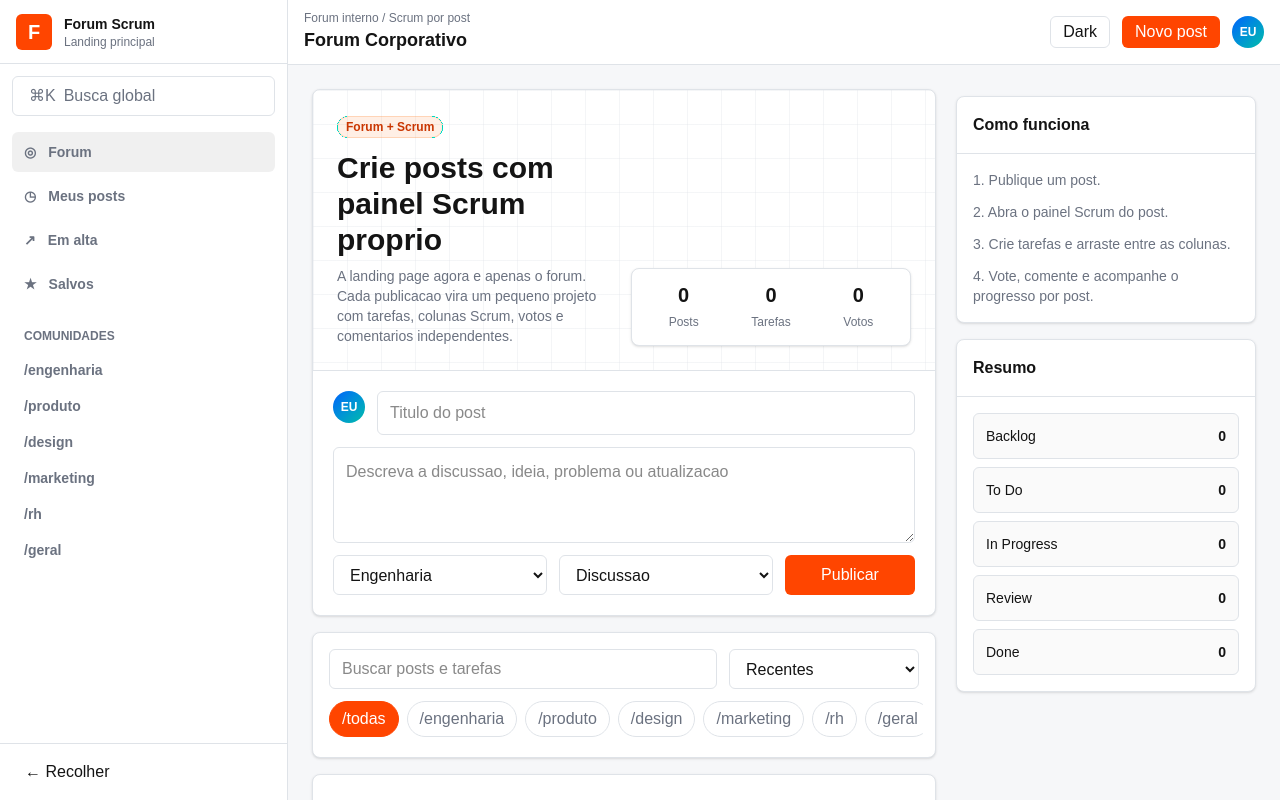
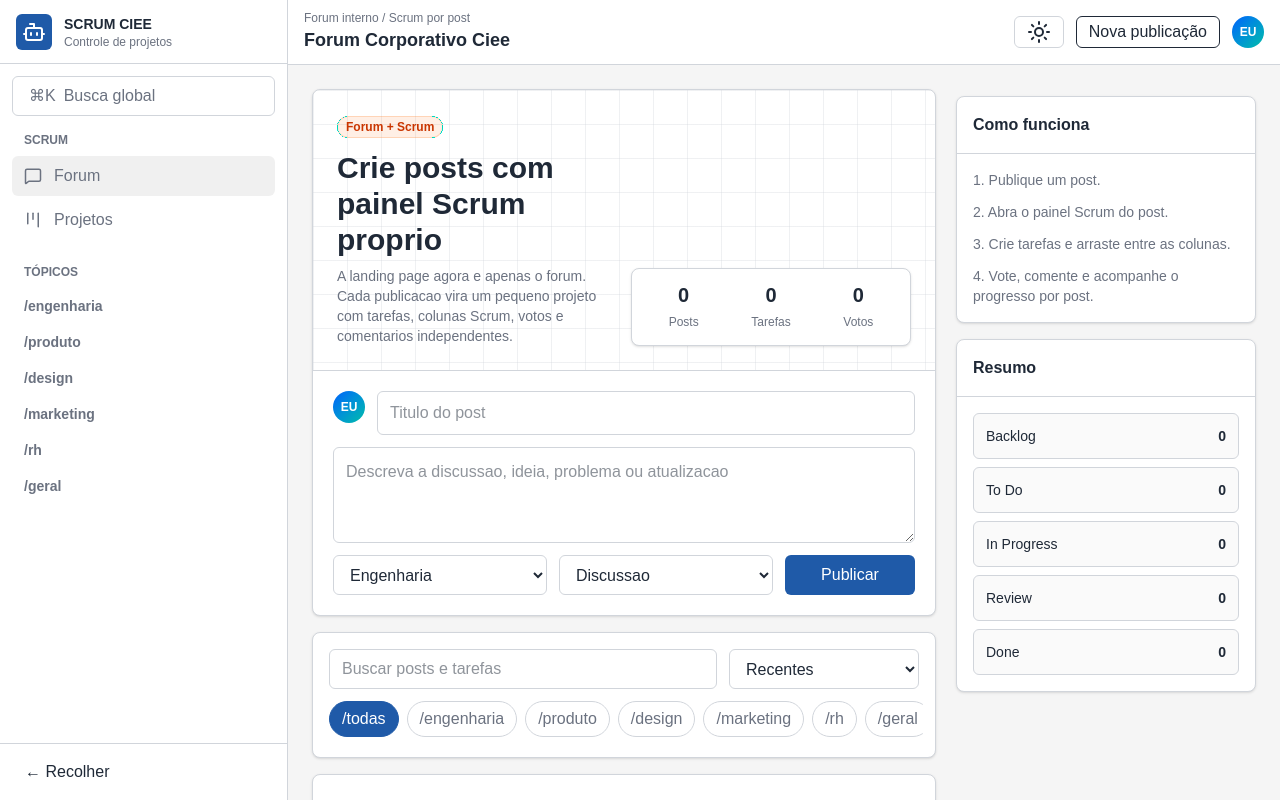
Before and after one commit to Monespira/Ouroboros, a Next.js app in the folder Frontend/: page / in a window 1280 px wide. Shown: the top 800 px of the page. Built offline with nearby package versions, Linux system fonts and the light colour scheme.

Commit message:
(Ajust) Ajuste na UI/Tela de projetos

```diff
--- a/Frontend/app/globals.css
+++ b/Frontend/app/globals.css
@@ -2,28 +2,35 @@
 
 :root {
   color-scheme: light;
-  --background: #f6f7f9;
-  --foreground: #141414;
+
+  --background: #f5f5f5;
+  --foreground: #1f2937;
+
   --card: #ffffff;
   --muted: #6b7280;
-  --border: #dfe3e8;
-  --accent: #ff4500;
-  --accent-2: #2563eb;
+  --border: #d1d5db;
+
+  --accent: #1f5aa8;
+  --accent-2: #f58220;
+
   --success: #16a34a;
 }
 
 .dark {
   color-scheme: dark;
-  --background: #0d0f12;
-  --foreground: #eef2f6;
-  --card: #15181d;
-  --muted: #9aa4b2;
-  --border: #252b33;
-  --accent: #ff6a2a;
-  --accent-2: #60a5fa;
+
+  --background: #0f172a;
+  --foreground: #f8fafc;
+
+  --card: #1e293b;
+  --muted: #94a3b8;
+  --border: #334155;
+
+  --accent: #3b82f6;
+  --accent-2: #fb923c;
+
   --success: #22c55e;
 }
-
 * {
   box-sizing: border-box;
 }
--- a/Frontend/app/layout.tsx
+++ b/Frontend/app/layout.tsx
@@ -2,7 +2,7 @@ import type { Metadata } from "next";
 import "./globals.css";
 
 export const metadata: Metadata = {
-  title: "ScrumHub Enterprise",
+  title: "ScrumHub Ciee",
   description: "Gestao Scrum, projetos, forum interno e colaboracao corporativa.",
 };
 
--- a/Frontend/components/layout/app-shell.tsx
+++ b/Frontend/components/layout/app-shell.tsx
@@ -3,13 +3,25 @@
 import { useEffect, useState } from "react";
 import { Button } from "@/components/ui/button";
 import { Avatar } from "@/components/ui/avatar";
+import { Bot, Sun, Moon, Folder, Plus, X, MessageSquare, Kanban } from "lucide-react";
 
-const nav = ["Forum", "Meus posts", "Em alta", "Salvos"];
+const initialProjects = [
+  { id: 1, name: "Portal CIEE", description: "Portal principal de estagiários e empresas." },
+  { id: 2, name: "ScrumHub", description: "Ferramenta interna de gerenciamento ágil." },
+  { id: 3, name: "RH Interno", description: "Sistema de triagem e onboarding." },
+];
 
 export function AppShell({ children }: { children: React.ReactNode }) {
   const [collapsed, setCollapsed] = useState(false);
   const [dark, setDark] = useState(false);
   const [commandOpen, setCommandOpen] = useState(false);
+
+  // Estado para controlar qual aba está ativa ("forum" ou "projetos")
+  const [activeTab, setActiveTab] = useState<"forum" | "projetos">("forum");
+
+  const [projects, setProjects] = useState(initialProjects);
+  const [newProjectName, setNewProjectName] = useState("");
+  const [createOpen, setCreateOpen] = useState(false);
 
   useEffect(() => {
     document.documentElement.classList.toggle("dark", dark);
@@ -22,13 +34,23 @@ export function AppShell({ children }: { children: React.ReactNode }) {
         setCommandOpen((value) => !value);
       }
     }
-
     window.addEventListener("keydown", onKeyDown);
     return () => window.removeEventListener("keydown", onKeyDown);
   }, []);
 
+  function handleCreateProject() {
+    if (!newProjectName.trim()) return;
+    setProjects((prev) => [
+      ...prev,
+      { id: Date.now(), name: newProjectName.trim(), description: "Sem descrição informada." },
+    ]);
+    setNewProjectName("");
+    setCreateOpen(false);
+  }
+
   return (
-    <div className="min-h-screen">
+    <div className="min-h-screen bg-[var(--background)] text-[var(--foreground)]">
+      {/* BARRA LATERAL */}
       <aside
         className={[
           "fixed inset-y-0 left-0 z-30 hidden border-r border-[var(--border)] bg-[var(--card)] lg:flex lg:flex-col",
@@ -36,11 +58,13 @@ export function AppShell({ children }: { children: React.ReactNode }) {
         ].join(" ")}
       >
         <div className="flex h-16 items-center gap-3 border-b border-[var(--border)] px-4">
-          <div className="grid h-9 w-9 place-items-center rounded-md bg-[var(--accent)] text-xl font-black text-white">F</div>
+          <div className="grid h-9 w-9 place-items-center rounded-md bg-[var(--accent)] text-xl font-black text-white">
+            <Bot size={24} />
+          </div>
           {!collapsed && (
             <div>
-              <p className="text-sm font-black">Forum Scrum</p>
-              <p className="text-xs text-muted">Landing principal</p>
+              <p className="text-sm font-black">SCRUM CIEE</p>
+              <p className="text-xs text-muted">Controle de projetos</p>
             </div>
           )}
         </div>
@@ -54,27 +78,43 @@ export function AppShell({ children }: { children: React.ReactNode }) {
             ⌘K {!collapsed && <span>Busca global</span>}
           </Button>
 
+          <p className="mb-2 px-3 text-xs font-bold uppercase text-muted">Scrum</p>
           <nav className="space-y-1">
-            {nav.map((item, index) => (
-              <a
-                key={item}
-                href={`#${item.toLowerCase()}`}
+            {/* Opção Forum */}
+            <button
+              onClick={() => setActiveTab("forum")}
               className={[
-                  "flex h-10 items-center gap-3 rounded-md px-3 text-sm font-semibold text-muted hover:bg-black/[0.05] dark:hover:bg-white/[0.08]",
-                  index === 0 ? "bg-black/[0.06] text-[var(--foreground)] dark:bg-white/[0.08]" : "",
+                "flex h-10 w-full items-center gap-3 rounded-md px-3 text-sm font-semibold text-muted hover:bg-black/[0.05] dark:hover:bg-white/[0.08]",
+                activeTab === "forum" ? "bg-black/[0.06] text-[var(--foreground)] dark:bg-white/[0.08]" : "",
               ].join(" ")}
             >
-                <span>{["◎", "◷", "↗", "★"][index]}</span>
-                {!collapsed && <span>{item}</span>}
-              </a>
-            ))}
+              <MessageSquare size={18} />
+              {!collapsed && <span>Forum</span>}
+            </button>
+
+            {/* Opção Projetos */}
+            <button
+              onClick={() => setActiveTab("projetos")}
+              className={[
+                "flex h-10 w-full items-center gap-3 rounded-md px-3 text-sm font-semibold text-muted hover:bg-black/[0.05] dark:hover:bg-white/[0.08]",
+                activeTab === "projetos" ? "bg-black/[0.06] text-[var(--foreground)] dark:bg-white/[0.08]" : "",
+              ].join(" ")}
+            >
+              <Kanban size={18} />
+              {!collapsed && <span>Projetos</span>}
+            </button>
           </nav>
 
-          {!collapsed && (
+          {/* Só exibe os tópicos do fórum se o menu não estiver colapsado e se estiver na aba fórum */}
+          {!collapsed && activeTab === "forum" && (
             <div className="mt-6">
-              <p className="mb-2 px-3 text-xs font-bold uppercase text-muted">Comunidades</p>
+              <p className="mb-2 px-3 text-xs font-bold uppercase text-muted">Tópicos</p>
               {["/engenharia", "/produto", "/design", "/marketing", "/rh", "/geral"].map((community) => (
-                <a key={community} href="#forum" className="block rounded-md px-3 py-2 text-sm font-semibold text-muted hover:bg-black/[0.05] dark:hover:bg-white/[0.08]">
+                <a
+                  key={community}
+                  href="#forum"
+                  className="block rounded-md px-3 py-2 text-sm font-semibold text-muted hover:bg-black/[0.05] dark:hover:bg-white/[0.08]"
+                >
                   {community}
                 </a>
               ))}
@@ -83,36 +123,113 @@ export function AppShell({ children }: { children: React.ReactNode }) {
         </div>
 
         <div className="border-t border-[var(--border)] p-3">
-          <Button variant="ghost" size="sm" className="w-full justify-start" onClick={() => setCollapsed(!collapsed)}>
+          <Button
+            variant="ghost"
+            size="sm"
+            className="w-full justify-start"
+            onClick={() => setCollapsed(!collapsed)}
+          >
             {collapsed ? "→" : "← Recolher"}
           </Button>
         </div>
       </aside>
 
+      {/* CONTEÚDO PRINCIPAL */}
       <div className={collapsed ? "lg:pl-20" : "lg:pl-72"}>
         <header className="sticky top-0 z-20 border-b border-[var(--border)] bg-[var(--card)]/92 px-4 backdrop-blur">
           <div className="mx-auto flex h-16 max-w-[1320px] items-center gap-3">
             <div className="min-w-0 flex-1">
-            <div className="text-xs text-muted">Forum interno / Scrum por post</div>
-            <h1 className="truncate text-lg font-black">Forum Corporativo</h1>
+              <div className="text-xs text-muted">
+                {activeTab === "forum" ? "Forum interno / Scrum por post" : "Dashboard / Visão Geral"}
+              </div>
+              <h1 className="truncate text-lg font-black">
+                {activeTab === "forum" ? "Forum Corporativo Ciee" : "Projetos Ativos"}
+              </h1>
             </div>
             <Button variant="outline" size="sm" onClick={() => setDark(!dark)}>
-            {dark ? "Light" : "Dark"}
+              {dark ? <Moon size={24} /> : <Sun />}
             </Button>
+
+            {activeTab === "forum" ? (
               <a href="#novo-post">
-            <Button variant="primary" size="sm">Novo post</Button>
+                <Button variant="default" size="sm">Nova publicação</Button>
               </a>
+            ) : (
+              <Button variant="default" size="sm" onClick={() => setCreateOpen(true)}>
+                <Plus size={16} className="mr-2" /> Novo Projeto
+              </Button>
+            )}
             <Avatar label="EU" />
           </div>
         </header>
 
-        <main className="mx-auto min-h-[calc(100vh-4rem)] max-w-[1320px] px-4 py-5 md:px-6 md:py-6">{children}</main>
+        <main className="mx-auto min-h-[calc(100vh-4rem)] max-w-[1320px] px-4 py-5 md:px-6 md:py-6">
+          {activeTab === "forum" ? (
+            // Renderiza o conteúdo padrão do Fórum (passado via children)
+            children
+          ) : (
+            // TELA INTERNA DE PROJETOS (Aparece quando clica em Projetos)
+            <div className="space-y-6">
+              <div className="flex flex-col gap-4 sm:flex-row sm:items-center sm:justify-between">
+                <div>
+                  <h2 className="text-xl font-bold tracking-tight">Seus Projetos Scrum</h2>
+                  <p className="text-sm text-muted">Gerencie e acompanhe o progresso das sprints do CIEE.</p>
                 </div>
 
+                {/* BOTÃO INTERNO DE CADASTRO DE PROJETO */}
+                <Button
+                  variant="default"
+                  onClick={() => setCreateOpen(true)}
+                  className="w-full sm:w-auto"
+                >
+                  <Plus size={16} className="mr-2" /> Cadastrar Projeto
+                </Button>
+              </div>
+
+              {/* Grid de Cards de Projetos */}
+              <div className="grid gap-4 sm:grid-cols-2 lg:grid-cols-3">
+                {projects.map((project) => (
+                  <div
+                    key={project.id}
+                    className="flex flex-col justify-between rounded-xl border border-[var(--border)] bg-[var(--card)] p-5 shadow-sm hover:border-[var(--accent)] transition-colors"
+                  >
+                    <div className="space-y-2">
+                      <div className="flex h-10 w-10 items-center justify-center rounded-lg bg-[var(--accent)]/10 text-[var(--accent)]">
+                        <Folder size={20} />
+                      </div>
+                      <h3 className="font-bold text-base">{project.name}</h3>
+                      <p className="text-xs text-muted-foreground line-clamp-2">
+                        {project.description}
+                      </p>
+                    </div>
+
+                    {/* BOTÕES DE AÇÃO INTERNOS DO CARD */}
+                    <div className="mt-6 pt-4 border-t border-[var(--border)] flex items-center justify-between gap-2">
+                      <Button
+                        variant="outline"
+                        size="sm"
+                        className="flex-1 hover:bg-[var(--accent)] hover:text-white transition-colors"
+                        onClick={() => alert(`Você se inscreveu no projeto: ${project.name}`)}
+                      >
+                        Se Inscrever
+                      </Button>
+                      <Button variant="outline" size="sm" className="flex-1">
+                        Abrir Quadro
+                      </Button>
+                    </div>
+                  </div>
+                ))}
+              </div>
+            </div>
+          )}
+        </main>
+      </div>
+
+      {/* MODAL GLOBAL DE BUSCA (⌘K) */}
       {commandOpen && (
         <div className="fixed inset-0 z-50 bg-black/45 p-4" onClick={() => setCommandOpen(false)}>
           <div
-            className="surface mx-auto mt-20 max-w-2xl overflow-hidden rounded-lg border shadow-2xl"
+            className="surface mx-auto mt-20 max-w-2xl overflow-hidden rounded-lg border border-[var(--border)] bg-[var(--card)] shadow-2xl"
             onClick={(event) => event.stopPropagation()}
           >
             <input
@@ -134,6 +251,41 @@ export function AppShell({ children }: { children: React.ReactNode }) {
           </div>
         </div>
       )}
+
+      {/* MODAL DE CRIAR NOVO PROJETO */}
+      {createOpen && (
+        <div className="fixed inset-0 z-50 bg-black/45 p-4" onClick={() => setCreateOpen(false)}>
+          <div
+            className="mx-auto mt-40 max-w-md overflow-hidden rounded-lg border border-[var(--border)] bg-[var(--card)] shadow-2xl"
+            onClick={(e) => e.stopPropagation()}
+          >
+            <div className="flex items-center justify-between border-b border-[var(--border)] px-4 py-3">
+              <p className="text-sm font-black">Novo Projeto</p>
+              <button onClick={() => setCreateOpen(false)} className="text-muted hover:text-foreground">
+                <X size={16} />
+              </button>
+            </div>
+            <div className="p-4 space-y-3">
+              <input
+                autoFocus
+                value={newProjectName}
+                onChange={(e) => setNewProjectName(e.target.value)}
+                onKeyDown={(e) => e.key === "Enter" && handleCreateProject()}
+                placeholder="Nome do projeto..."
+                className="w-full rounded-md border border-[var(--border)] bg-transparent px-3 py-2 text-sm outline-none focus:border-[var(--accent)]"
+              />
+              <div className="flex justify-end gap-2">
+                <Button variant="ghost" size="sm" onClick={() => setCreateOpen(false)}>
+                  Cancelar
+                </Button>
+                <Button variant="primary" size="sm" onClick={handleCreateProject}>
+                  Criar
+                </Button>
+              </div>
+            </div>
+          </div>
+        </div>
+      )}
     </div>
   );
 }
--- a/Frontend/package.json
+++ b/Frontend/package.json
@@ -12,10 +12,12 @@
   },
   "dependencies": {
     "@prisma/client": "^6.8.2",
+    "lucide-react": "^1.17.0",
     "next": "^15.3.3",
     "prisma": "^6.8.2",
     "react": "^19.0.0",
-    "react-dom": "^19.0.0"
+    "react-dom": "^19.0.0",
+    "react-icons": "^5.6.0"
   },
   "devDependencies": {
     "@tailwindcss/postcss": "^4.1.8",
```
Also changed, not shown: 1 other file (tests, documents, lock files or other folders). Lines whose indentation alone changed are shown as unchanged.
